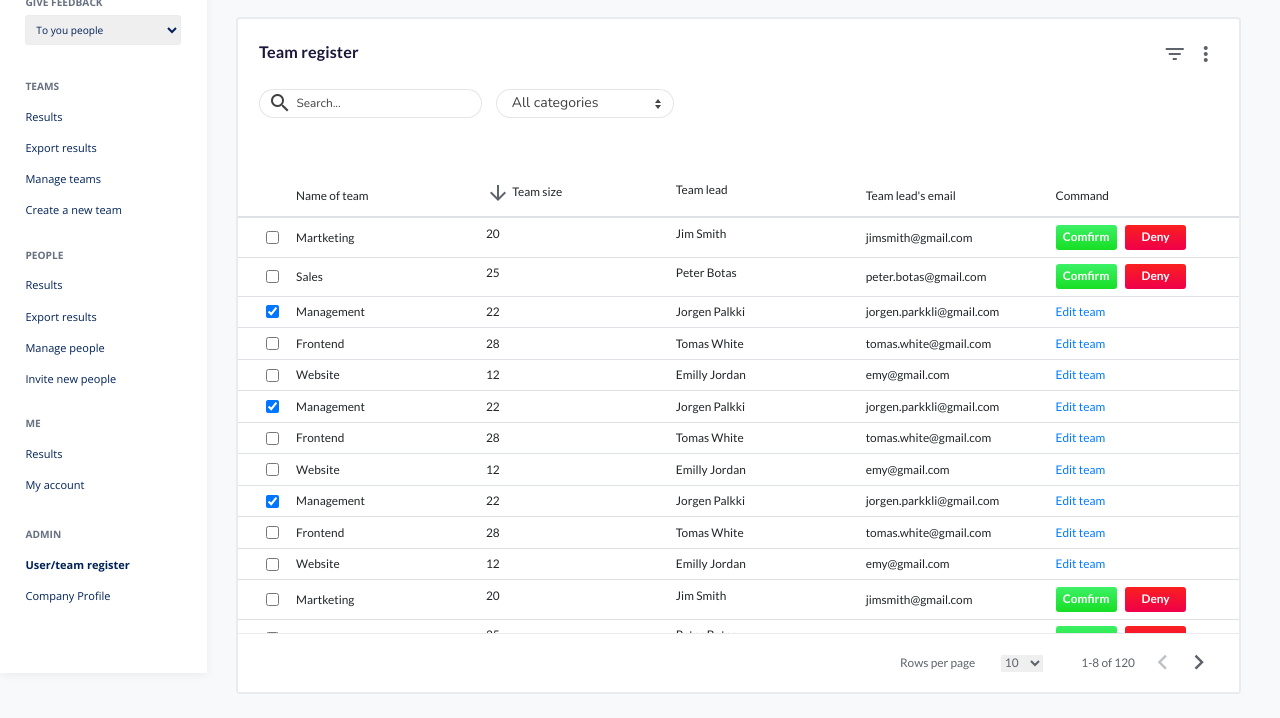
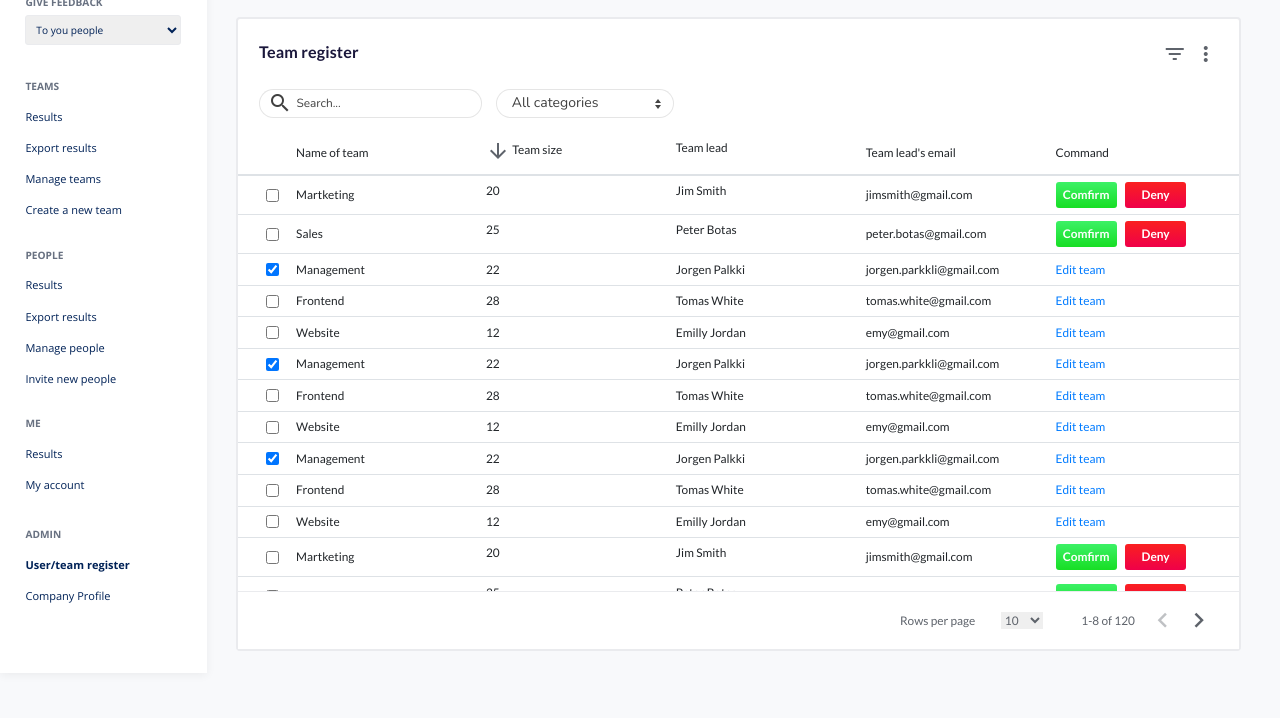
Before and after one commit to markrajk/dashboard-frontend-company-admin, a plain HTML site: page index.html in a window 1280 px wide. Shown: the part 127-845 px from the top of the page. After the commit the page ends 802 px from the top, so only its background shows below. Drawn offline with nearby package versions, Linux system fonts and the light colour scheme.

Commit message:
table fix 02

```diff
--- a/index.html
+++ b/index.html
@@ -123,7 +123,6 @@
                           <table class="table flex-table">
                             <thead>
                               <tr>
-                                <tr>
                                     <td class="border-top-0 border-bottom spacer-left"></td>
                                     <td class="border-top-0 border-bottom checkbox"></td>
                                     <td class="border-top-0 border-bottom team-name">Name of team</td>
@@ -131,7 +130,6 @@
                                     <td class="border-top-0 border-bottom team-lead-name d-none d-xl-table-cell">Team lead</td>
                                     <td class="border-top-0 border-bottom team-index">Team lead's email</td>
                                     <td class="border-top-0 border-bottom team-lead-rating">Command</td>
-                                </tr>
                               </tr>
                             </thead>
                             <tbody>
--- a/scss/style.scss
+++ b/scss/style.scss
@@ -182,7 +182,7 @@ body {
   position: relative;
   width: 100%;
   margin-left: 24.4rem;
-  //background-color: #f8f9fb;
+  background-color: #f8f9fb;
   padding: 0 4.6rem 2.8rem 3.4rem;
 
   &-header {
@@ -345,14 +345,11 @@ body {
         //position: relative;
         margin-top: 4.7rem;
         margin-bottom: 0;
-        min-height: 100%;
+        height: 100%;
         max-height: 100%;
         font-size: 1.4rem;
         overflow-y: auto;
 
-        &::-webkit-scrollbar-track {
-            margin: 100px 0;
-        }
 
         // scrollbar-width: none; /* Firefox */
         // -ms-overflow-style: none;  /* Internet Explorer 10+ */
```
Also changed, not shown: css/style.css.
